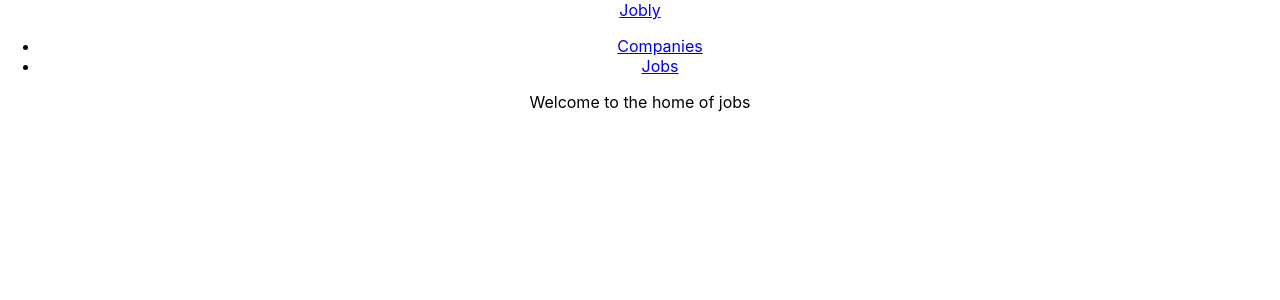
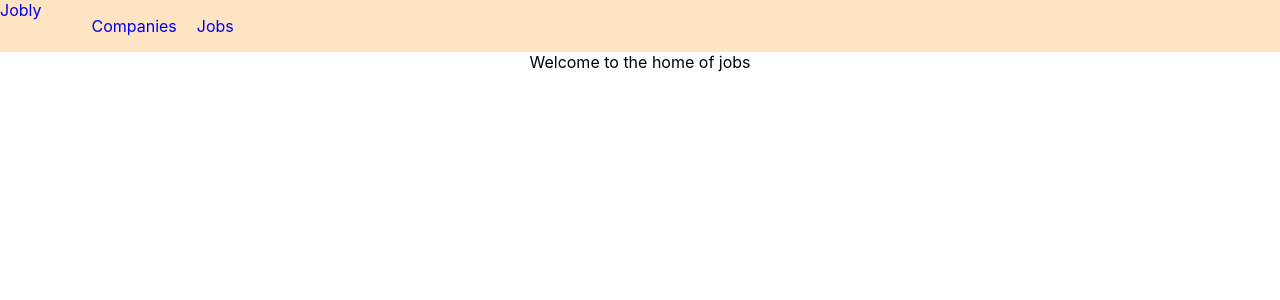
Before and after one commit to nathanrydel/react-jobly, a React (Create React App) app: page / in a window 1280 px wide. Shown: the top 300 px of the page. Built offline with nearby package versions, Linux system fonts and the light colour scheme; no server answers.

Commit message:
added basic styling

```diff
--- a/src/NavBar.css
+++ b/src/NavBar.css
@@ -0,0 +1,25 @@
+.NavBar {
+  display: flex;
+  background-color: bisque;
+}
+
+.NavBar a {
+  /* display: inline-block */
+  text-decoration: none;
+  cursor: pointer;
+}
+
+.NavBar li {
+  display: inline-block;
+  margin: 0 10px;
+}
+
+.NavBar-nav a:hover {
+  color: black;
+  font-weight: bold;
+}
+
+.NavBar-nav a.active {
+  color: black;
+  /* font-weight: bold; */
+}
```
